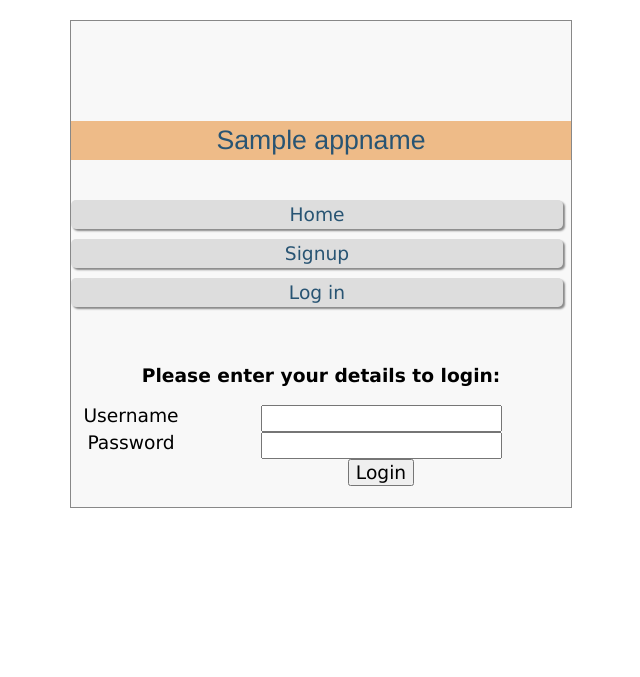
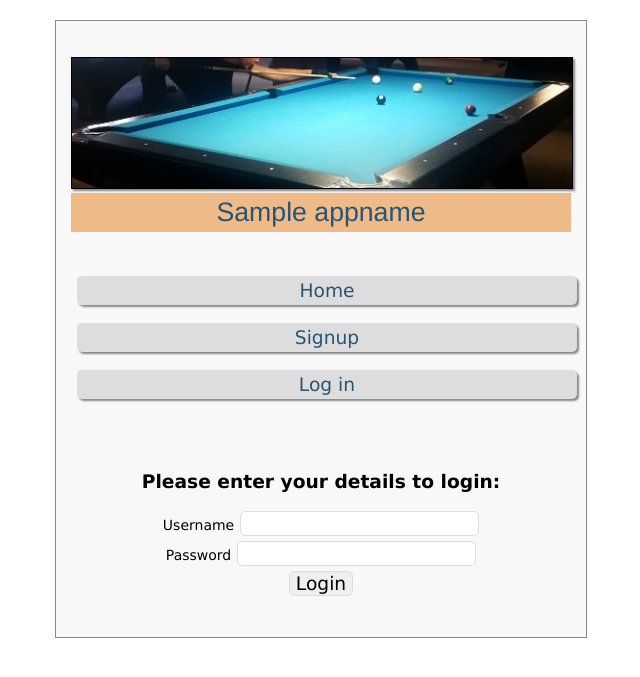
Before and after one commit to tatianadev/project_social_network, a Django app: template templates/login.html in a window 1280 px wide. Shown: the top 677 px of the page, without its empty margins (319-959 px from the left). Run offline with Django 3.2, Linux system fonts and the light colour scheme; the template is opened without the code that fills it: most values are stand-ins (such as "Sample title", 1, 10 or a date in 2020).

Commit message:
add updates

```diff
--- a/project_social_network/settings.py
+++ b/project_social_network/settings.py
@@ -4,6 +4,7 @@ Django settings for project_social_network project.
 """
 
 import os
+
 BASE_DIR = os.path.dirname(os.path.dirname(__file__))
 
 PROJECT_ROOT = os.path.realpath(os.path.dirname(__file__))
@@ -115,4 +116,5 @@ MEDIA_ROOT = os.path.join(PROJECT_ROOT, 'media')
 # URL that handles the media served from MEDIA_ROOT. Make sure to use a
 # trailing slash.
 # Examples: "http://media.lawrence.com/media/", "http://example.com/media/"
-MEDIA_URL = '/media/'
+#MEDIA_ROOT = os.path.join(BASE_DIR, 'media')
+#MEDIA_URL = '/media/'
--- a/project_social_network/static/styles.css
+++ b/project_social_network/static/styles.css
@@ -10,6 +10,7 @@ body {
   margin    :20px auto;
   background:#f8f8f8;
   border    :1px solid #888;
+  padding: 15px;
 }
 
 html {
@@ -42,8 +43,8 @@ li a:hover, .button:hover {
 }
 
 .fieldname {
-  float:left;
-  width:120px;
+  margin-bottom: 5px;
+  text-align: right;
 }
 
 .main {
@@ -56,18 +57,20 @@ li a:hover, .button:hover {
   color      :blue;
 	border     :1px solid green;
 	padding    :5px 10px;
-  margin-left:40px;
+  margin:0px auto;
+  display: block;
+  width: 70%;
+  text-align: center;
 }
 
 .menu {padding: 0;}
 
 .menu li, .button {
   /*display           :inline;*/
-  padding           :4px 6px;
   /*border            :1px solid #777;*/
   background        :#ddd;
 	color             :#285473;
-  margin-right      :8px;
+  padding: 4px 6px;
 	border-radius     :5px;
 	-moz-box-shadow   :2px 2px 2px #888;
 	-webkit-box-shadow:2px 2px 2px #888;
@@ -83,8 +86,11 @@ li a:hover, .button:hover {
 }
 
 .menu a {
+  display: block;
   color:#285473;
   text-decoration: none;
+  width: 100%;
+  padding: 4px 6px;
 }
 
 
@@ -113,11 +119,8 @@ li a:hover, .button:hover {
   color     :#006600;
 }
 
-#logo {
-  font-family:Georgia;
-  font-weight:bold;
-  font-style:italic;
-  font-size :97px;
+#logo img{
+  width: 100%;
 }
 
 #messages {
@@ -135,3 +138,18 @@ table {
 td {
 	background-color: #b0e0e6;
 }
+
+input {
+  margin-bottom: 5px;
+  border-radius: 5px;
+  border: 1px solid #ddd;
+}
+
+span {
+  font-size: 14px;
+}
+
+input [type="submit"] {
+  background        :#ddd;
+  color             :#285473;
+}
--- a/project_social_network/urls.py
+++ b/project_social_network/urls.py
@@ -27,5 +27,5 @@ urlpatterns = [
     path('social/profile/', views.profile, name='profile'),
     path('social/members/', views.members, name='members'),
     path('social/friends/', views.friends, name='friends'),
-    path('admin/', admin.site.urls)
+    path('admin/', admin.site.urls),
 ]
--- a/project_social_network/views.py
+++ b/project_social_network/views.py
@@ -146,7 +146,6 @@ def profile(request):
             'error': "You are not logged in, no access to profile page!"
         })
 
-
 def member(request, view_user):
     if 'username' in request.session:
         username = request.session['username']
--- a/templates/base.html
+++ b/templates/base.html
@@ -6,7 +6,8 @@
 	<link rel="stylesheet" type="text/css" href="{% static 'styles.css' %}" />
 </head>
 <body>
-	<canvas id='logo' width='624' height='96'> {{ appname }} </canvas>
+	<br>
+    <div id='logo'><img src="{% static 'billiards.jpg' %}"></div>
 	{% if loggedin %}
     <div class='appname'>{{ appname }}(User:{{ username }}) </div>
 	{% else %}
--- a/templates/login.html
+++ b/templates/login.html
@@ -16,7 +16,6 @@
                     <br>
                     <span class='fieldname'>Password</span>
                     <input type='password' maxlength='16' name='password'><br>
-                    <span class='fieldname'>&nbsp;</span>
                     <input type='submit' value='Login'>
                 </form>
             {% else %}
@@ -29,7 +28,6 @@
                     <br>
                     <span class='fieldname'>Password</span>
                     <input type='password' maxlength='16' name='password'><br>
-                    <span class='fieldname'>&nbsp;</span>
                     <input type='submit' value='Login'>
                 </form>
             {% endif %}
--- a/templates/logout.html
+++ b/templates/logout.html
@@ -2,9 +2,11 @@
 
 {% block content %}
 
-<div class='main'>
+	<div class='main'>
     You have been logged out.
+        <br>
+    Please <a href='/social/login/'>click here</a> to login.
     <br>
     <br>
-</div>
+	</div>
 {% endblock %}
--- a/templates/member.html
+++ b/templates/member.html
@@ -4,7 +4,7 @@
     <div class='main'>
         <h3>{{ greeting }} Profile</h3>
         {% if profile %}
-            {{ profile }} <br style='clear:left;'><br>
+            {{ profile }}
         {% endif %}
     </div>
 {% endblock %}
--- a/templates/profile.html
+++ b/templates/profile.html
@@ -4,14 +4,14 @@
 <div class='main'>
 {% if text %}
 <h3>Your Profile</h3>
-{{ text }} <br style='clear:left;'><br>
+{{ text }}
 {% endif %}
 <form method='POST' action='/social/profile/' enctype='multipart/form-data'>
    	{% csrf_token %}
 	<h3>Enter or edit your details:</h3>
 	<textarea name='text' cols='50' rows='3'>{{ text }}</textarea><br>
 	<input type='submit' value='Save Profile'>
-
 </form>
+<br>
 </div>
 {% endblock %}
```
Also changed, not shown: templates/friends.html (+17 -10 lines), templates/index.html (+7 -5 lines), templates/signup.html (+2 -9 lines), templates/user-registered.html (+4 -3 lines), project_social_network/static/billiards.jpg (added).
